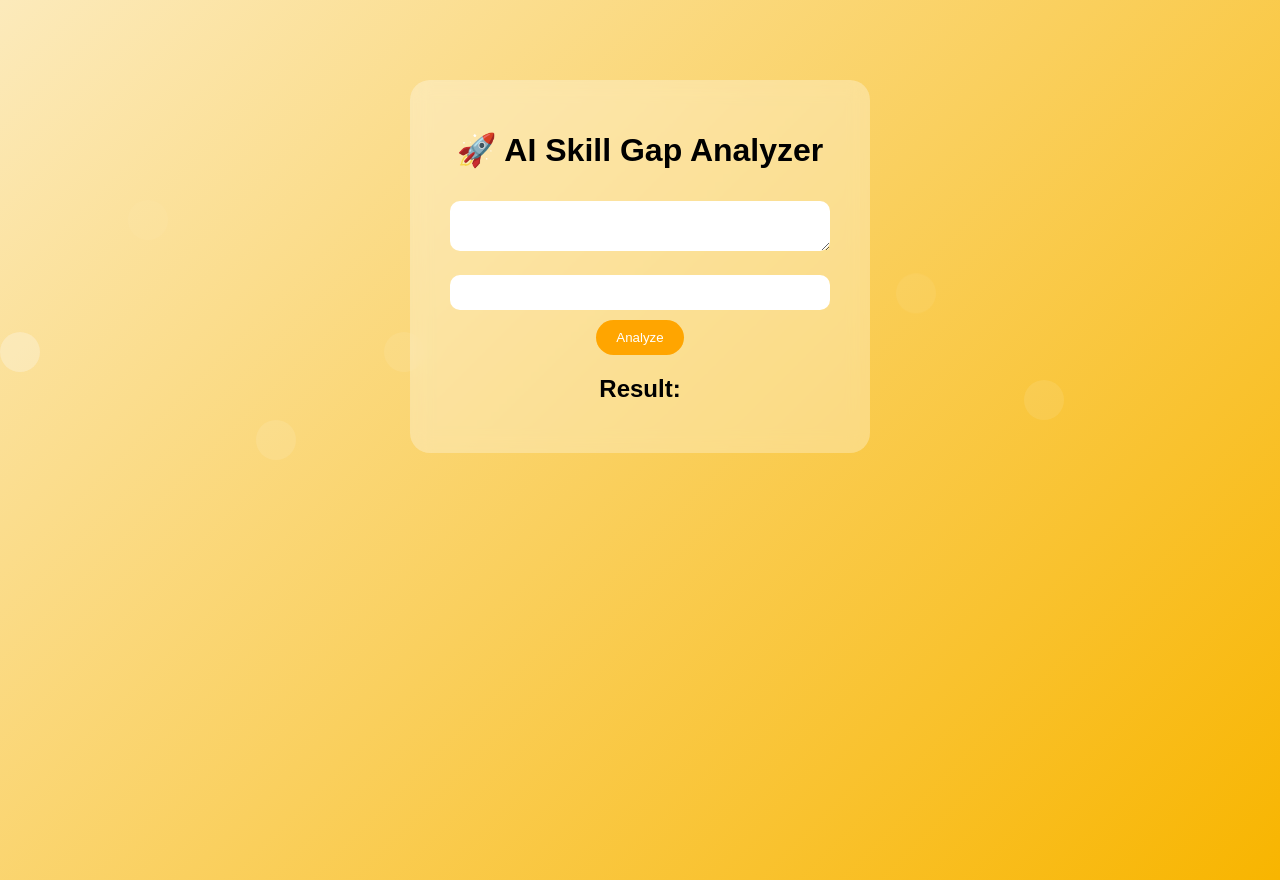
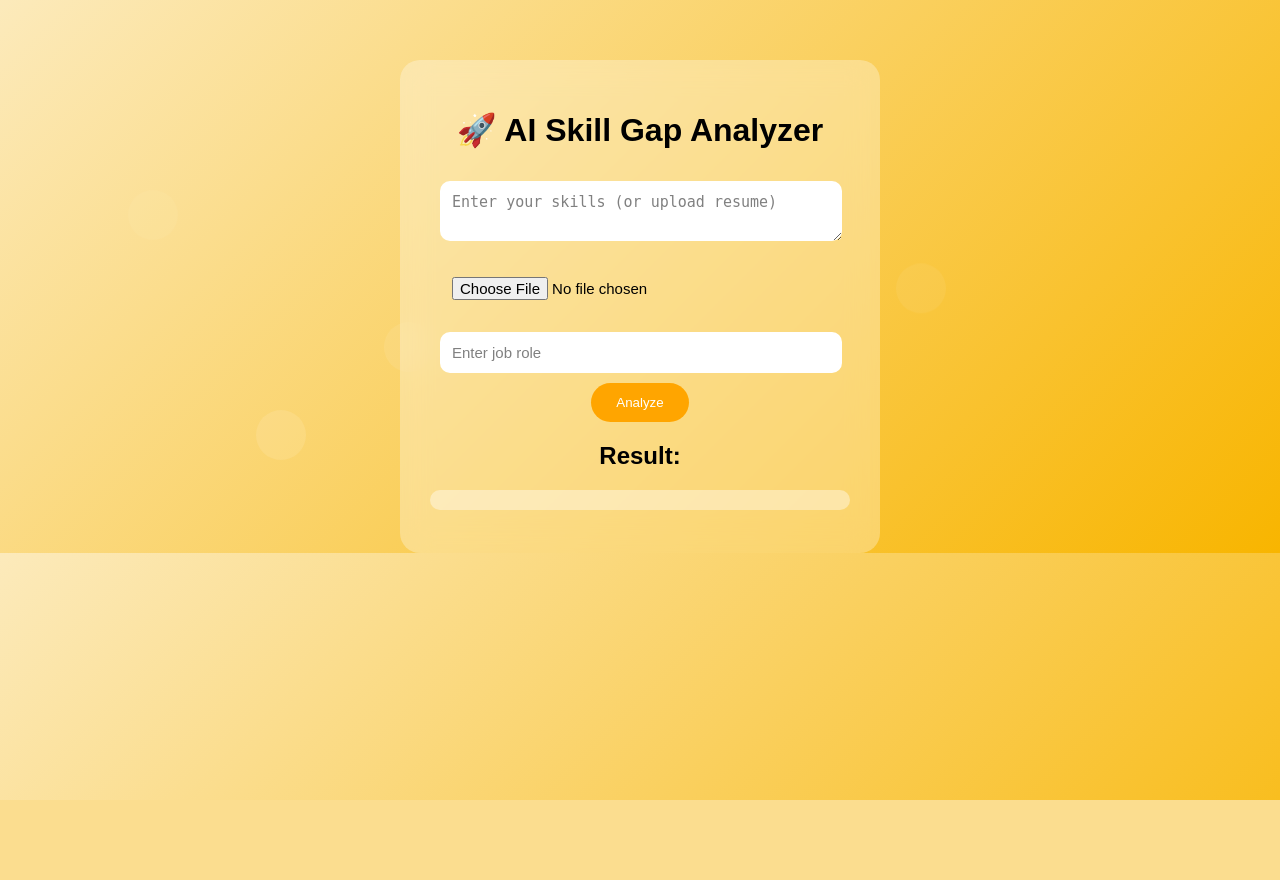
Before and after one commit to YKasthuriPoojitha/AI-Skill-Gap-Analyzer-using-Flask-and-JavaScript-to-detect-missing-skills-and-generate-learning-road, a Flask app: page / in a window 1280 px wide. After the commit the page ends 800 px from the top, so only its background shows below. Run offline with Flask 3, Linux system fonts and the light colour scheme.

Commit message:
final NLP + PDF version

```diff
--- a/app.py
+++ b/app.py
@@ -1,23 +1,71 @@
-from flask import Flask, request, jsonify, render_template
-from flask_cors import CORS
+from flask import Flask, render_template, request, jsonify
+import os
+import re
+from PyPDF2 import PdfReader
 
 app = Flask(__name__)
-CORS(app)
 
-@app.route('/')
+# 🔥 Extract text from PDF
+def extract_text_from_pdf(file):
+    reader = PdfReader(file)
+    text = ""
+    for page in reader.pages:
+        text += page.extract_text()
+    return text
+
+
+# 🔥 NLP Skill Extraction
+def extract_skills(text):
+    text = text.lower()
+
+    skill_keywords = [
+        "python", "java", "c", "c++", "html", "css",
+        "javascript", "react", "node", "sql",
+        "excel", "power bi", "machine learning"
+    ]
+
+    found = []
+
+    for skill in skill_keywords:
+        if skill in text:
+            found.append(skill)
+
+    return list(set(found))
+
+
+# 🏠 Home
+@app.route("/")
 def home():
     return render_template("index.html")
 
-@app.route('/analyze', methods=['POST'])
+
+# 🔍 Analyze
+@app.route("/analyze", methods=["POST"])
 def analyze():
     try:
-        data = request.get_json()
+        job_role = ""
 
-        resume = data.get("resume", "").lower()
+        # 📄 If PDF uploaded
+        if 'file' in request.files and request.files['file'].filename != "":
+            file = request.files['file']
+            resume = extract_text_from_pdf(file)
+            job_role = request.form.get("jobRole", "").lower()
+        else:
+            data = request.get_json()
+            resume = data.get("resume", "")
+            job_role = data.get("jobRole", "").lower()
 
-        skills = [s.strip() for s in resume.replace("and", ",").split(",")]
+        # 🔥 Extract skills
+        skills = extract_skills(resume)
 
-        required = ["python", "sql", "excel", "power bi"]
+        # 🎯 Job roles
+        job_roles = {
+            "full stack developer": ["html", "css", "javascript", "react", "node"],
+            "data analyst": ["python", "sql", "excel", "power bi"],
+            "ml engineer": ["python", "machine learning", "sql"]
+        }
+
+        required = job_roles.get(job_role, [])
 
         missing = [skill for skill in required if skill not in skills]
 
@@ -36,8 +84,7 @@ def analyze():
         return jsonify({"error": str(e)}), 500
 
 
-import os
-
-if __name__ == '__main__':
-    port = int(os.environ.get("PORT", 1000))
-    app.run(host='0.0.0.0', port=port)
+# 🚀 Run
+if __name__ == "__main__":
+    port = int(os.environ.get("PORT", 5000))
+    app.run(host="0.0.0.0", port=port)
--- a/requirements.txt
+++ b/requirements.txt
@@ -1,3 +1,3 @@
 flask
-flask-cors
 gunicorn
+PyPDF2
--- a/static/script.js
+++ b/static/script.js
@@ -1,13 +1,22 @@
 async function analyze() {
+    const fileInput = document.getElementById("file").files[0];
     const resume = document.getElementById("resume").value;
     const jobRole = document.getElementById("jobRole").value;
 
-    const output = document.getElementById("output");
+    let response;
 
-    output.innerHTML = "Loading...";
+    if (fileInput) {
+        const formData = new FormData();
+        formData.append("file", fileInput);
+        formData.append("jobRole", jobRole);
 
-    try {
-        const response = await fetch("/analyze", {
+        response = await fetch("/analyze", {
+            method: "POST",
+            body: formData
+        });
+
+    } else {
+        response = await fetch("/analyze", {
             method: "POST",
             headers: {
                 "Content-Type": "application/json"
@@ -17,15 +26,12 @@ async function analyze() {
                 jobRole: jobRole
             })
         });
+    }
 
-        const data = await response.json();
+    const data = await response.json();
 
-        output.innerHTML = `
-            <h3>Score: ${data.score}%</h3>
-            <p><b>Missing Skills:</b> ${data.missing_skills.join(", ")}</p>
-            <p><b>Roadmap:</b> ${data.roadmap.join(", ")}</p>
-        `;
-    } catch (error) {
-        output.innerHTML = "Error: " + error;
-    }
+    document.getElementById("output").innerText =
+        "Score: " + data.score + "%\n\n" +
+        "Missing Skills: " + data.missing_skills.join(", ") + "\n\n" +
+        "Roadmap:\n" + data.roadmap.join("\n");
 }
--- a/static/style.css
+++ b/static/style.css
@@ -1,8 +1,7 @@
 body {
     margin: 0;
-    font-family: Arial;
+    font-family: 'Poppins', sans-serif;
     background: linear-gradient(135deg, #fceabb, #f8b500);
-    height: 100vh;
     overflow: hidden;
 }
 
@@ -10,8 +9,8 @@ body {
 .bubbles span {
     position: absolute;
     bottom: -100px;
-    width: 40px;
-    height: 40px;
+    width: 50px;
+    height: 50px;
     background: rgba(255,255,255,0.4);
     border-radius: 50%;
     animation: rise 10s linear infinite;
@@ -22,17 +21,10 @@ body {
 .bubbles span:nth-child(3){ left:30%; animation-duration:10s;}
 .bubbles span:nth-child(4){ left:50%; animation-duration:7s;}
 .bubbles span:nth-child(5){ left:70%; animation-duration:9s;}
-.bubbles span:nth-child(6){ left:80%; animation-duration:11s;}
 
 @keyframes rise {
-    0% {
-        transform: translateY(0);
-        opacity: 0.6;
-    }
-    100% {
-        transform: translateY(-100vh);
-        opacity: 0;
-    }
+    0% { transform: translateY(0); opacity: 0.6; }
+    100% { transform: translateY(-100vh); opacity: 0; }
 }
 
 /* CARD */
@@ -40,28 +32,49 @@ body {
     position: relative;
     z-index: 1;
     background: rgba(255,255,255,0.3);
-    backdrop-filter: blur(10px);
+    backdrop-filter: blur(15px);
     padding: 30px;
-    width: 400px;
+    width: 420px;
     margin: auto;
-    margin-top: 80px;
+    margin-top: 60px;
     border-radius: 20px;
     text-align: center;
 }
 
+/* INPUT */
 textarea, input {
     width: 90%;
-    padding: 10px;
+    padding: 12px;
     margin: 10px;
     border-radius: 10px;
     border: none;
+    font-size: 15px;
 }
 
+::placeholder {
+    color: gray;
+}
+
+/* BUTTON */
 button {
-    padding: 10px 20px;
+    padding: 12px 25px;
     background: orange;
     color: white;
     border: none;
-    border-radius: 20px;
+    border-radius: 25px;
     cursor: pointer;
+    transition: 0.3s;
 }
+
+button:hover {
+    background: darkorange;
+    transform: scale(1.05);
+}
+
+/* OUTPUT */
+pre {
+    text-align: left;
+    background: rgba(255,255,255,0.4);
+    padding: 10px;
+    border-radius: 10px;
+}
--- a/templates/index.html
+++ b/templates/index.html
@@ -2,6 +2,7 @@
 <html>
 <head>
     <title>AI Skill Gap Analyzer</title>
+
     <link rel="stylesheet" href="{{ url_for('static', filename='style.css') }}">
 </head>
 
@@ -9,15 +10,16 @@
 
 <div class="bubbles">
     <span></span><span></span><span></span><span></span><span></span>
-    <span></span><span></span><span></span><span></span><span></span>
 </div>
 
 <div class="container">
     <h1>🚀 AI Skill Gap Analyzer</h1>
 
-    <textarea id="resume"></textarea>
+    <textarea id="resume" placeholder="Enter your skills (or upload resume)"></textarea>
 
-    <input type="text" id="jobRole">
+    <input type="file" id="file">
+
+    <input type="text" id="jobRole" placeholder="Enter job role">
 
     <button onclick="analyze()">Analyze</button>
 
@@ -25,7 +27,54 @@
     <pre id="output"></pre>
 </div>
 
-<script src="{{ url_for('static', filename='script.js') }}"></script>
+<script>
+async function analyze() {
+    const fileInput = document.getElementById("file").files[0];
+    const resume = document.getElementById("resume").value;
+    const jobRole = document.getElementById("jobRole").value;
+    const output = document.getElementById("output");
+
+    output.innerText = "Analyzing...";
+
+    let response;
+
+    try {
+        if (fileInput) {
+            const formData = new FormData();
+            formData.append("file", fileInput);
+            formData.append("jobRole", jobRole);
+
+            response = await fetch("/analyze", {
+                method: "POST",
+                body: formData
+            });
+
+        } else {
+            response = await fetch("/analyze", {
+                method: "POST",
+                headers: {
+                    "Content-Type": "application/json"
+                },
+                body: JSON.stringify({
+                    resume: resume,
+                    jobRole: jobRole
+                })
+            });
+        }
+
+        const data = await response.json();
+
+        output.innerText =
+            "Score: " + data.score + "%\n\n" +
+            "Detected Skills: " + data.skills.join(", ") + "\n\n" +
+            "Missing Skills: " + data.missing_skills.join(", ") + "\n\n" +
+            "Roadmap:\n" + data.roadmap.join("\n");
+
+    } catch (error) {
+        output.innerText = "Error: " + error;
+    }
+}
+</script>
 
 </body>
 </html>
```
